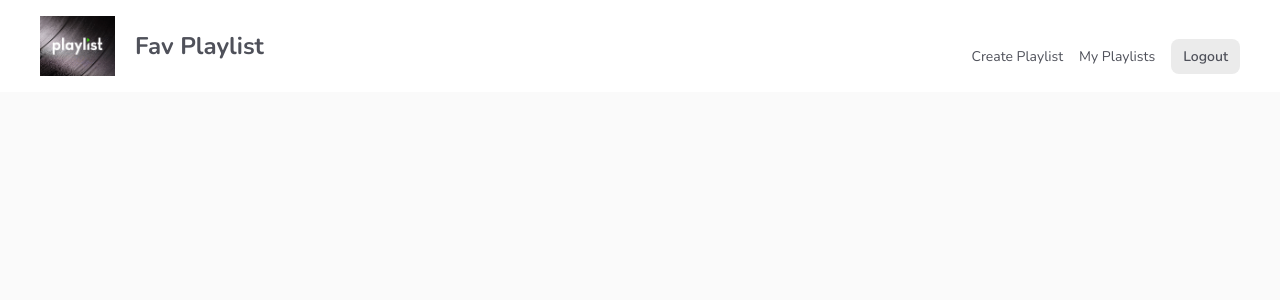
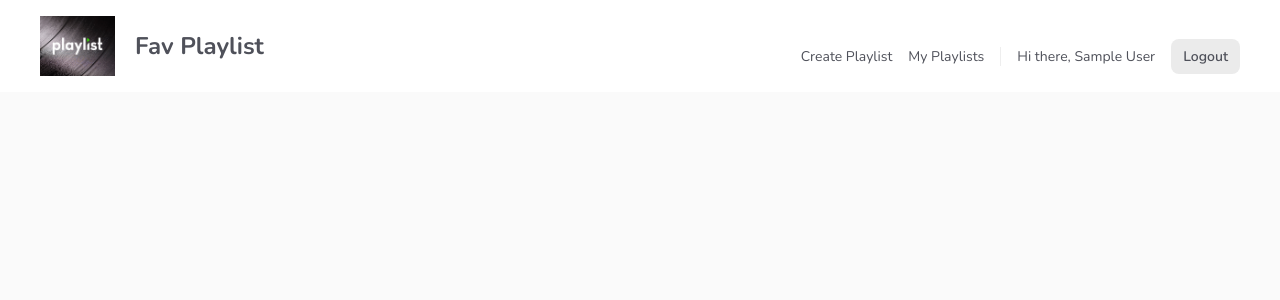
Before and after one commit to JacekCzajkowski/fav-playlist, a Vue app: page / in a window 1280 px wide. Shown: the top 300 px of the page. Built offline with nearby package versions, Linux system fonts and the light colour scheme; no server answers; the database is empty; sample sign-in values are in the browser's storage.

Commit message:
project update

```diff
--- a/src/components/Navbar.vue
+++ b/src/components/Navbar.vue
@@ -7,6 +7,7 @@
         <div v-if="user">
           <router-link :to="{ name: 'CreatePlaylist' }">Create Playlist</router-link>
           <router-link :to="{ name: 'UserPlaylists' }">My Playlists</router-link>
+          <span>Hi there, {{ user.displayName }}</span>
           <button @click="handleClick">Logout</button>
         </div>
         <div v-else>
@@ -66,4 +67,11 @@ export default {
   nav img {
     max-height: 60px;
   }
+  span {
+    font-size: 14px;
+    display: inline-block;
+    margin-left: 16px;
+    padding-left: 16px;
+    border-left: 1px solid #eee;
+  }
 </style>
```
